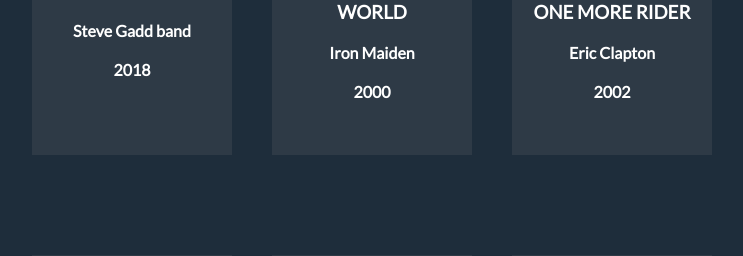
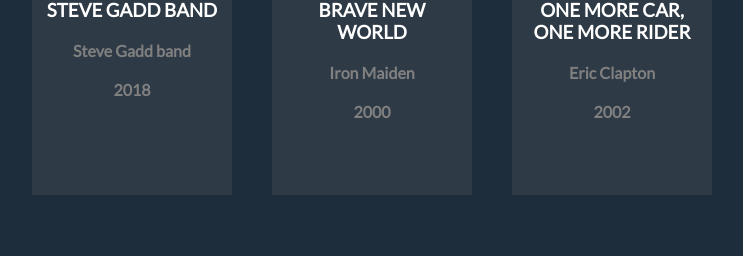
Before and after one commit to flaviamatta90/php-ajax-dischi, a PHP site: page / in a window 1280 px wide. Shown: the part 745-1001 px from the top of the page, without its empty margins (268-1011 px from the left). Run offline with PHP 8.4, Linux system fonts and the light colour scheme.

Commit message:
color h4

```diff
--- a/dist/app.css
+++ b/dist/app.css
@@ -35,7 +35,7 @@ main {
 }
 
 .container-main {
-  height: 350px;
+  height: 370px;
   background-color: #2e3a46;
   padding: 18px 10px;
   margin: 50px 20px;
@@ -53,3 +53,7 @@ h4 {
   color: #fff;
   padding: 10px 0;
 }
+
+h4 {
+  color: #808080;
+}
--- a/src/Partials/_main.scss
+++ b/src/Partials/_main.scss
@@ -11,7 +11,7 @@ main{
 }
 
 .container-main{
-  height: 350px;
+  height: 370px;
   background-color: #2e3a46;
   padding: 18px 10px;
   margin: 50px 20px;
@@ -28,3 +28,7 @@ h3, h4{
   color: #fff;
   padding: 10px 0;
 }
+
+h4{
+  color:#808080
+}
```
